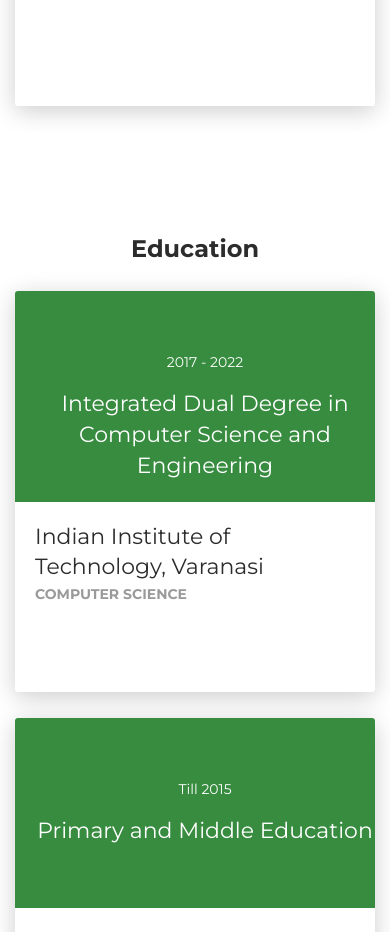
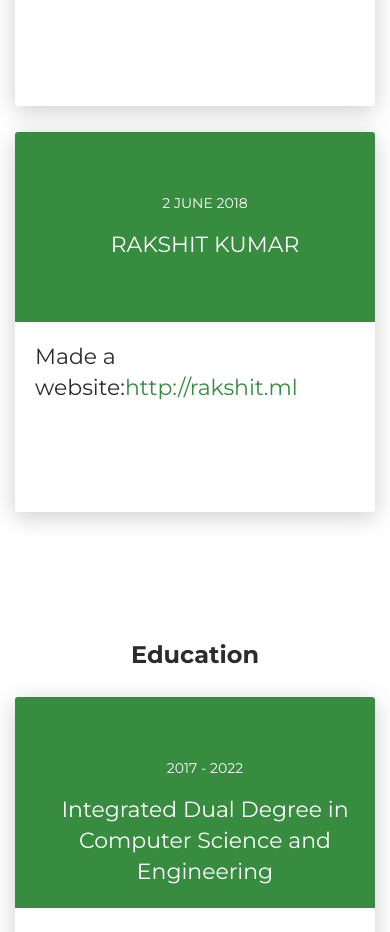
Before and after one commit to Eerie16/Website, a plain HTML site: page index.html in a window 390 px wide. Shown: the part 3905-4837 px from the top of the page. Drawn offline with Linux system fonts and the light colour scheme; a script that the page names is missing.

Commit message:
Update index.html
Work Experience extended.

```diff
--- a/index.html
+++ b/index.html
@@ -279,6 +279,24 @@
             <p></p>
           </div>
         </div>
+        </div>
+        </div>
+    <div class="card">
+      <div class="row">
+
+        <div class="col-md-3 bg-primary" data-aos="fade-right" data-aos-offset="50" data-aos-duration="500">
+          <div class="card-body cc-experience-header">
+            <p>2 June 2018</p>
+            <div class="h5">Rakshit Kumar</div>
+          </div>
+        </div>
+        <div class="col-md-9" data-aos="fade-left" data-aos-offset="50" data-aos-duration="500">
+          <div class="card-body">
+            <div class="h5">Made a website:<a href="http://rakshit.ml">http://rakshit.ml</a></div>
+            <p></p>
+          </div>
+        </div>
+
       </div>
     </div>
 </div>
```
